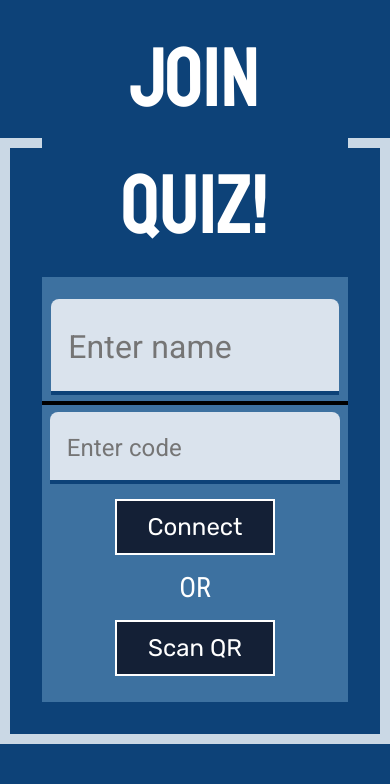
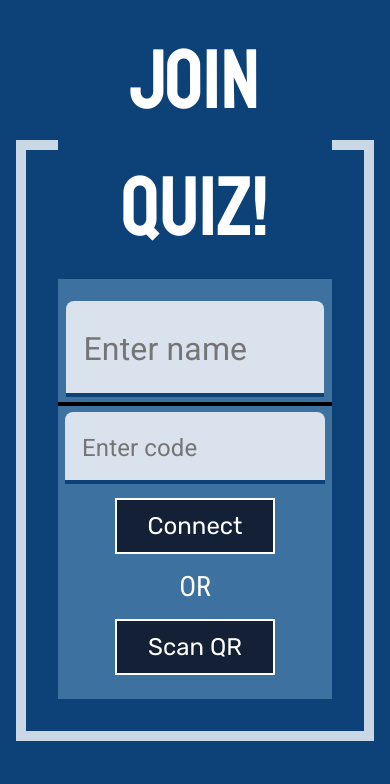
Before and after one commit to InnoSWP/Intaby, a Django app: template web-app/static/templates/main_page.html in a window 390 px wide; the page is wider, and only the part inside the window is pictured. Shown: the part 60-844 px from the top of that part. Run offline with Django 4.2, Linux system fonts and the light colour scheme; the template is opened without the code that fills it, so the values that code supplies are empty.

Commit message:
Add styles to main page

```diff
--- a/web-app/static/styles/style.css
+++ b/web-app/static/styles/style.css
@@ -329,7 +329,6 @@ input {
     width: 50%;
     float: right;
     position: absolute;
-
 }
 
 .main_page {
--- a/web-app/static/templates/main_page.html
+++ b/web-app/static/templates/main_page.html
@@ -34,7 +34,7 @@
 
 
     <div class="d-flex align-items-center justify-content-center" style="height: 90%;">
-        <div class="col-md-6 col-sm-11">
+        <div class="col-lg-6 col-md-6 col-sm-11 col-11">
             <fieldset>
                 <legend class="mp_join col-xxl-6 col-md-8 col-ms-10">Join Quiz!</legend>
                 <div class="join_quiz_2 d-flex pt-3 align-items-center justify-content-center flex-column">
```
Also changed, not shown: web-app/static/templates/page_of_create.html (+8 -8 lines).
